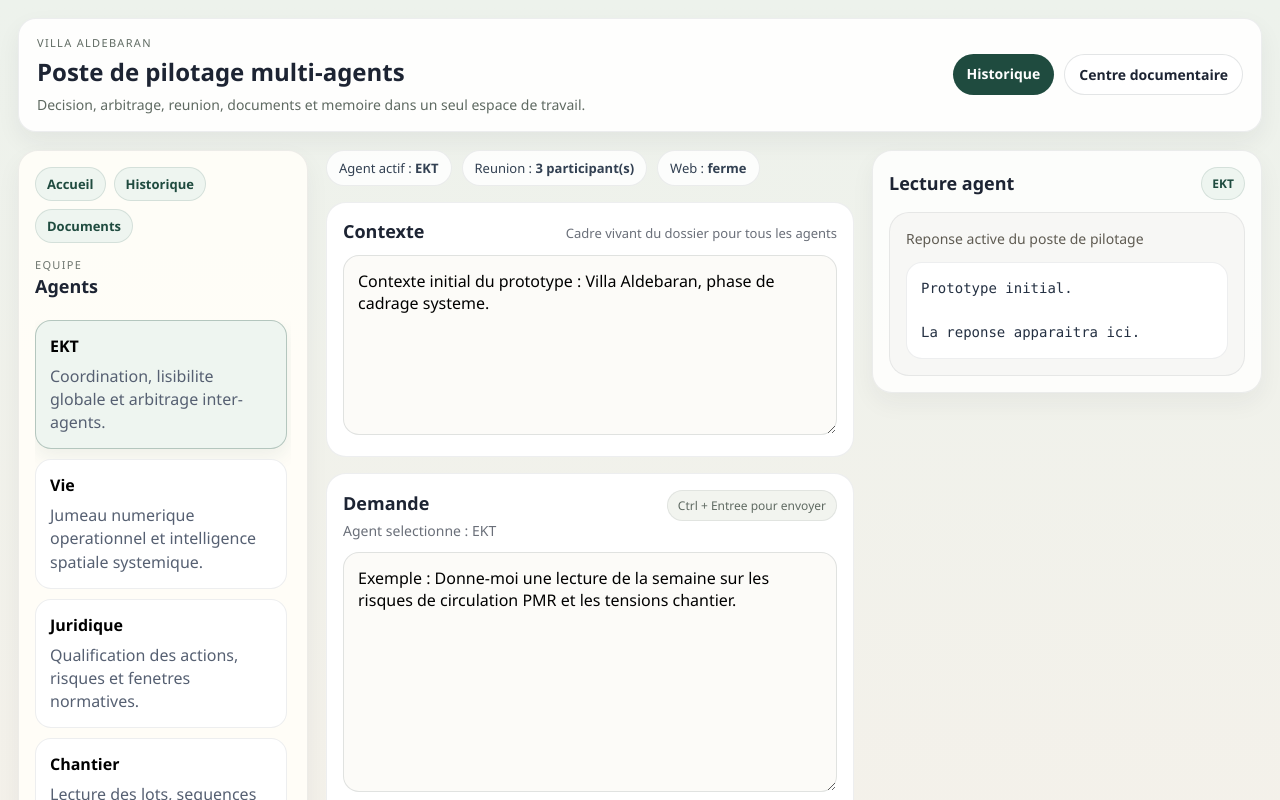
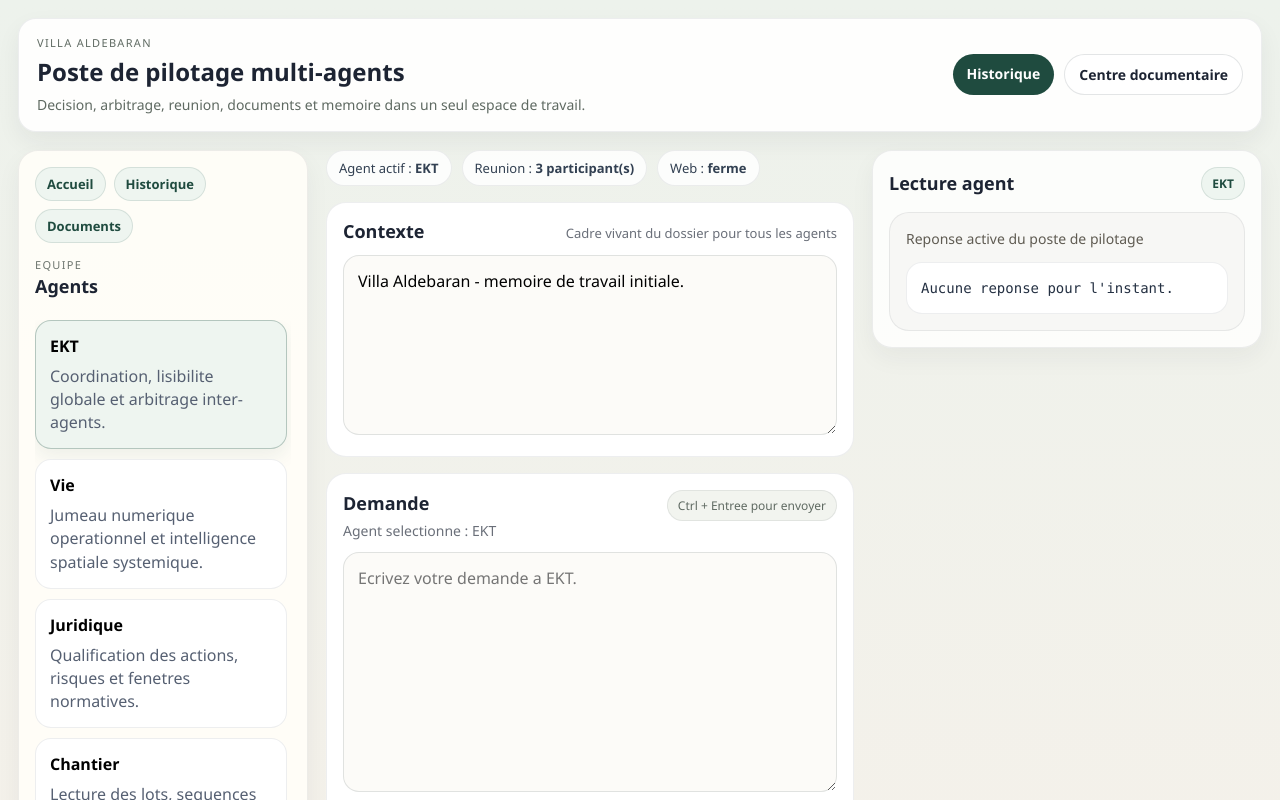
Before and after one commit to nonomanu31-cmd/villa-aldebaran-prototype, a Next.js app: page /cockpit in a window 1280 px wide. Shown: the top 800 px of the page. Built offline with nearby package versions, Linux system fonts and the light colour scheme.

Commit message:
Remove demo text from cockpit home

```diff
--- a/app/cockpit/CockpitClient.tsx
+++ b/app/cockpit/CockpitClient.tsx
@@ -20,6 +20,10 @@ import { parseModelResponse } from "../../lib/response-parser";
 import { canAgentUseWeb, getWebAccessRule } from "../../lib/web-access";
 
 const cockpitUiStateKey = "villa-aldebaran-cockpit-ui";
+const legacyDefaultContext =
+  "Contexte initial du prototype : Villa Aldebaran, phase de cadrage systeme.";
+const legacyDefaultPrompt =
+  "Exemple : Donne-moi une lecture de la semaine sur les risques de circulation PMR et les tensions chantier.";
 
 type ApiResponse = {
   agentId: AgentId;
@@ -64,12 +68,8 @@ function buildStructuredRelaySource(sourceAgentId: AgentId, sourceMessage: strin
 export function CockpitClient() {
   const [isMobile, setIsMobile] = useState(false);
   const [selectedAgentId, setSelectedAgentId] = useState<AgentId>("ekt");
-  const [context, setContext] = useState(
-    "Contexte initial du prototype : Villa Aldebaran, phase de cadrage systeme."
-  );
-  const [userPrompt, setUserPrompt] = useState(
-    "Exemple : Donne-moi une lecture de la semaine sur les risques de circulation PMR et les tensions chantier."
-  );
+  const [context, setContext] = useState("");
+  const [userPrompt, setUserPrompt] = useState("");
   const [response, setResponse] = useState<ApiResponse | null>(null);
   const [sourceResponse, setSourceResponse] = useState<ApiResponse | null>(null);
   const [useWeb, setUseWeb] = useState(false);
@@ -150,6 +150,14 @@ export function CockpitClient() {
       if (typeof saved.fastMode === "boolean") {
         setFastMode(saved.fastMode);
       }
+
+      if ((saved as { context?: string }).context && (saved as { context?: string }).context !== legacyDefaultContext) {
+        setContext((saved as { context?: string }).context ?? "");
+      }
+
+      if ((saved as { userPrompt?: string }).userPrompt && (saved as { userPrompt?: string }).userPrompt !== legacyDefaultPrompt) {
+        setUserPrompt((saved as { userPrompt?: string }).userPrompt ?? "");
+      }
     } catch {
       // Ignore local UI state parsing errors.
     }
@@ -167,6 +175,8 @@ export function CockpitClient() {
           relayTargetAgentId,
           useWeb,
           fastMode,
+          context,
+          userPrompt,
         })
       );
     } catch {
@@ -180,27 +190,21 @@ export function CockpitClient() {
     relayTargetAgentId,
     useWeb,
     fastMode,
+    context,
+    userPrompt,
   ]);
 
   const placeholders: Record<AgentId, string> = {
-    ekt: "Exemple : Donne-moi une lecture de la semaine sur les risques de circulation PMR et les tensions chantier.",
-    vie: "Exemple : Simule les points de friction d'usage entre terrasse nord, acces PMR et flux evenementiel cette semaine.",
-    juridique:
-      "Exemple : Qualifie juridiquement l'ouverture evenementielle a 300 personnes et dis-moi ce qui est autorise, conditionnel ou interdit en l'etat.",
-    chantier:
-      "Exemple : Identifie les blocages de sequence entre souterrains, niveaux finis et validations PMR cette semaine.",
-    exploitation:
-      "Exemple : Dis-moi si l'espace evenementiel est exploitable en l'etat et quelles sont les conditions critiques a lever.",
-    finances:
-      "Exemple : Compare le cout probable d'une correction PMR maintenant versus une reprise apres second oeuvre.",
-    ecologie:
-      "Exemple : Lis les tensions eau-chaleur-vegetation de la semaine et le point de bascule a surveiller.",
-    enosirai:
-      "Exemple : Qualifie si les missions de surveillance exterieure et d'assistance PMR sont executables cette semaine.",
-    administratif:
-      "Exemple : Redige un compte rendu de reunion chantier avec decisions, actions, responsables et delais.",
-    conseil3ia:
-      "Exemple : Interroge ChatGPT, Gemini et Claude sur la strategie PMR et compare leurs convergences, divergences et angles morts.",
+    ekt: "Ecrivez votre demande a EKT.",
+    vie: "Ecrivez votre demande a l'agent Vie.",
+    juridique: "Ecrivez votre demande a l'agent Juridique.",
+    chantier: "Ecrivez votre demande a l'agent Chantier.",
+    exploitation: "Ecrivez votre demande a l'agent Exploitation.",
+    finances: "Ecrivez votre demande a l'agent Finances.",
+    ecologie: "Ecrivez votre demande a l'agent Ecologie.",
+    enosirai: "Ecrivez votre demande a ENOSIRAI.",
+    administratif: "Ecrivez votre demande a l'agent Administratif.",
+    conseil3ia: "Ecrivez votre demande au Conseil 3 IA.",
   };
 
   async function refreshMemory() {
@@ -208,6 +212,14 @@ export function CockpitClient() {
     const data = (await result.json()) as { memory: WorkingMemory };
     setMemory(data.memory);
     setActiveContextDraft(data.memory.activeContext);
+
+    setContext((current) => {
+      if (!current.trim() || current === legacyDefaultContext) {
+        return data.memory.activeContext || "";
+      }
+
+      return current;
+    });
   }
 
   async function saveActiveContext() {
--- a/components/ResponsePanel.tsx
+++ b/components/ResponsePanel.tsx
@@ -87,7 +87,7 @@ export function ResponsePanel({
               ))}
             </div>
           ) : (
-            <pre style={styles.pre}>Prototype initial.{`\n\n`}La reponse apparaitra ici.</pre>
+            <pre style={styles.pre}>Aucune reponse pour l&apos;instant.</pre>
           )}
         </div>
         {showDebug ? (
```
